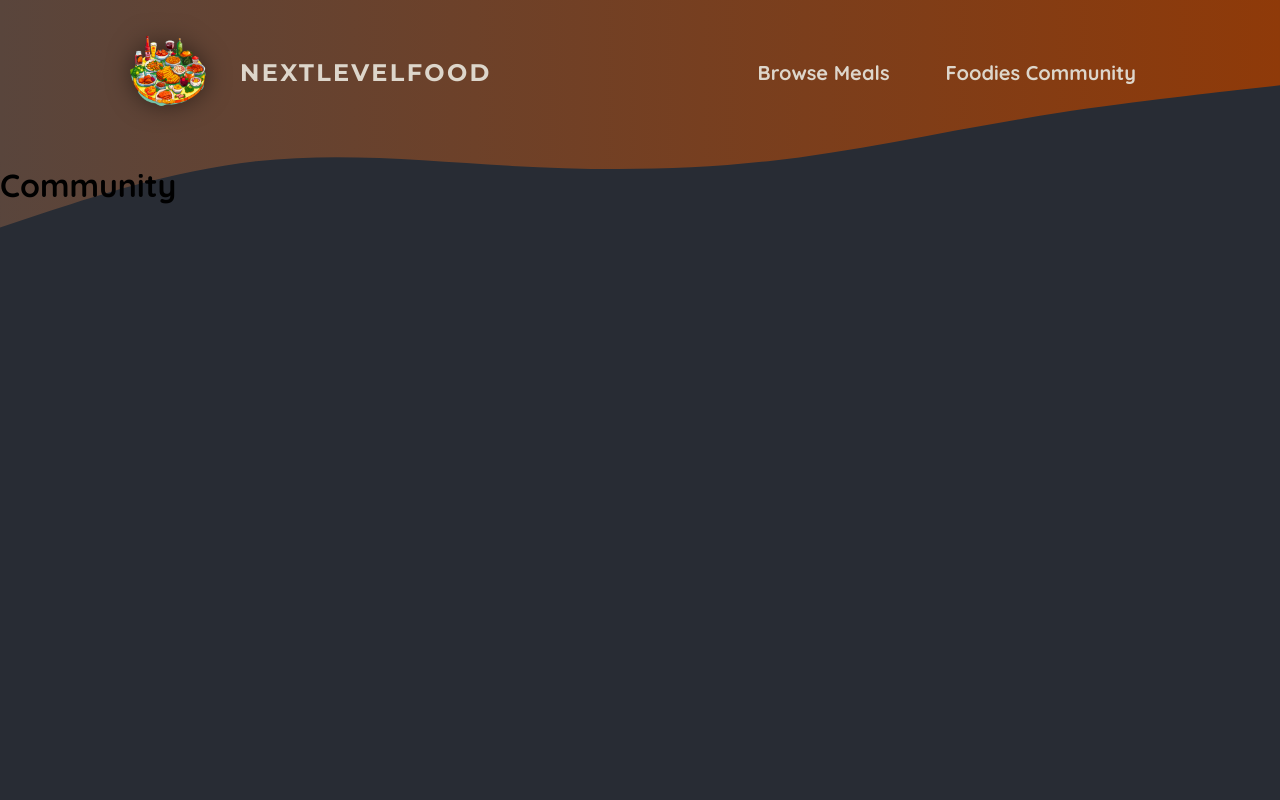
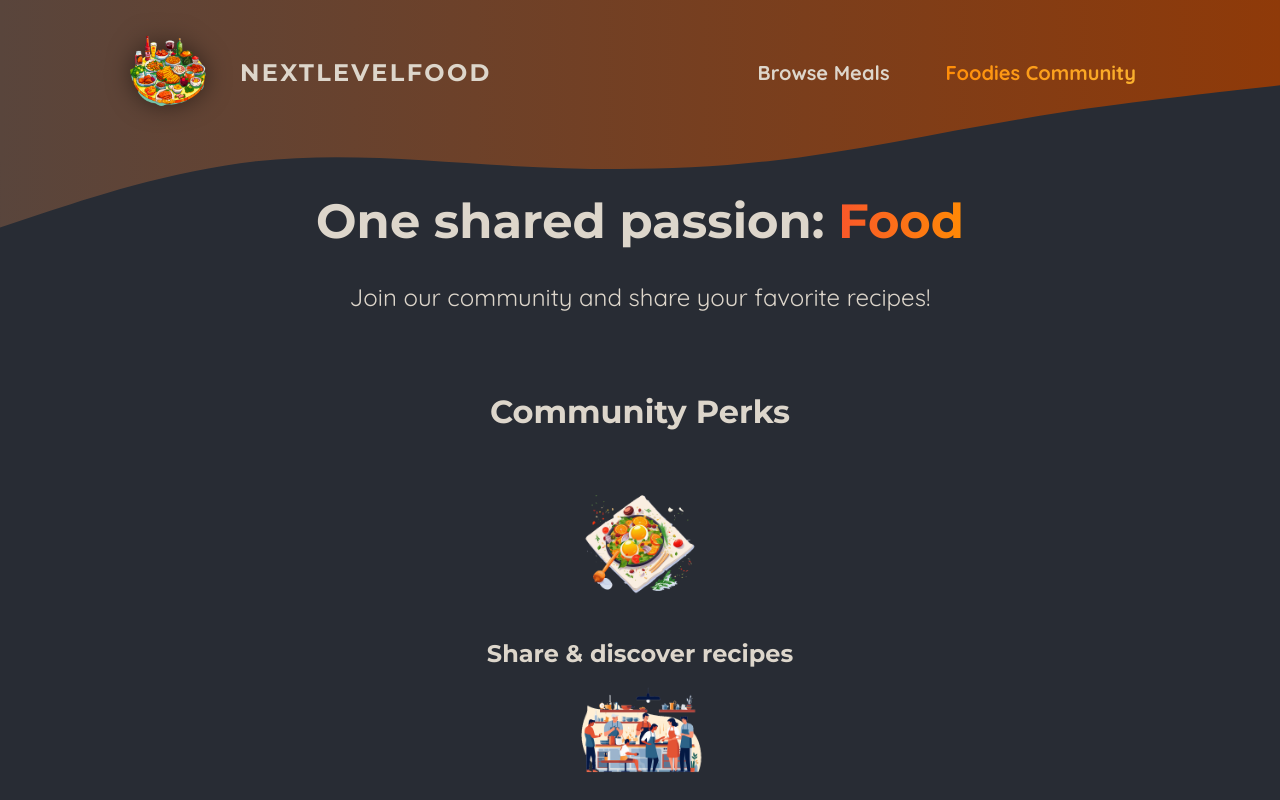
Before and after one commit to b2sdev/nextjs-practice, a Next.js app in the folder foodies-starting-project/: page /community in a window 1280 px wide. Shown: the top 800 px of the page. Built offline with nearby package versions, Linux system fonts and the light colour scheme.

Commit message:
Update the community page and the navigation

```diff
--- a/foodies-starting-project/app/community/page.js
+++ b/foodies-starting-project/app/community/page.js
@@ -1,3 +1,40 @@
+import Image from 'next/image';
+
+import mealIcon from '@/assets/icons/meal.png';
+import communityIcon from '@/assets/icons/community.png';
+import eventsIcon from '@/assets/icons/events.png';
+import classes from './page.module.css';
+
 export default function CommunityPage() {
-  return <h1>Community</h1>;
+  return (
+    <>
+      <header className={classes.header}>
+        <h1>
+          One shared passion: <span className={classes.highlight}>Food</span>
+        </h1>
+        <p>Join our community and share your favorite recipes!</p>
+      </header>
+      <main className={classes.main}>
+        <h2>Community Perks</h2>
+
+        <ul className={classes.perks}>
+          <li>
+            <Image src={mealIcon} alt="A delicious meal" />
+            <p>Share & discover recipes</p>
+          </li>
+          <li>
+            <Image src={communityIcon} alt="A crowd of people, cooking" />
+            <p>Find new friends & like-minded people</p>
+          </li>
+          <li>
+            <Image
+              src={eventsIcon}
+              alt="A crowd of people at a cooking event"
+            />
+            <p>Participate in exclusive events</p>
+          </li>
+        </ul>
+      </main>
+    </>
+  );
 }
--- /dev/null
+++ b/foodies-starting-project/app/community/page.module.css
@@ -0,0 +1,61 @@
+.header {
+  gap: 3rem;
+  margin: 3rem auto 5rem auto;
+  width: 90%;
+  max-width: 75rem;
+  color: #ddd6cb;
+  font-size: 1.5rem;
+  text-align: center;
+}
+
+.header h1 {
+  font-family: 'Montserrat', sans-serif;
+}
+
+.highlight {
+  background: linear-gradient(90deg, #f9572a, #ff8a05);
+  background-clip: text;
+  -webkit-background-clip: text;
+  -webkit-text-fill-color: transparent;
+}
+
+.main {
+  width: 90%;
+  max-width: 40rem;
+  margin: 0 auto;
+  text-align: center;
+}
+
+.main h2 {
+  font-family: 'Montserrat', sans-serif;
+  font-size: 2rem;
+  margin-bottom: 3rem;
+  color: #ddd6cb;
+}
+
+.perks {
+  list-style: none;
+  margin: 3rem 0;
+  padding: 0;
+}
+
+.perks li {
+  display: flex;
+  flex-direction: column;
+  align-items: center;
+  gap: 2rem;
+}
+
+.perks img {
+  width: 8rem;
+  height: 8rem;
+  object-fit: contain;
+}
+
+.perks p {
+  font-family: 'Montserrat', sans-serif;
+  font-size: 1.5rem;
+  font-weight: bold;
+  margin: 0;
+  color: #ddd6cb;
+}
--- a/foodies-starting-project/app/page.js
+++ b/foodies-starting-project/app/page.js
@@ -1,7 +1,7 @@
 import Link from "next/link";
 
+import ImageSlideshow from "@/components/images/image-slideshow";
 import classes from './page.module.css';
-import ImageSlideshow from "@/components/images/image-slideshow";
 
 export default function Home() {
   return (
--- a/foodies-starting-project/components/main-header/main-header.js
+++ b/foodies-starting-project/components/main-header/main-header.js
@@ -1,9 +1,10 @@
 import Link from "next/link";
 import Image from "next/image";
 
+import MainHeaderBackground from "./main-header-background";
 import logoImg from '@/assets/logo.png';
 import classes from './main-header.module.css';
-import MainHeaderBackground from "./main-header-background";
+import NavLink from "./nav-link";
 
 export default function MainHeader() {
   return (
@@ -18,10 +19,10 @@ export default function MainHeader() {
         <nav className={classes.nav}>
           <ul>
             <li>
-              <Link href="/meals">Browse Meals</Link>
+              <NavLink href="/meals">Browse Meals</NavLink>
             </li>
             <li>
-              <Link href="/community">Foodies Community</Link>
+              <NavLink href="/community">Foodies Community</NavLink>
             </li>
           </ul>
         </nav>
--- a/foodies-starting-project/components/main-header/main-header.module.css
+++ b/foodies-starting-project/components/main-header/main-header.module.css
@@ -21,30 +21,6 @@
   font-size: 1.25rem;
 }
 
-.nav a {
-  text-decoration: none;
-  color: #ddd6cb;
-  font-weight: bold;
-  padding: 0.5rem 1rem;
-  border-radius: 0.5rem;
-}
-
-.nav a:hover,
-.nav a:active {
-  background: linear-gradient(90deg, #ff8a05, #f9b331);
-  background-clip: text;
-  -webkit-background-clip: text;
-  -webkit-text-fill-color: transparent;
-  text-shadow: 0 0 18px rgba(248, 190, 42, 0.8);
-}
-
-.active {
-  background: linear-gradient(90deg, #ff8a05, #f9b331);
-  background-clip: text;
-  -webkit-background-clip: text;
-  -webkit-text-fill-color: transparent;
-}
-
 .logo {
   display: flex;
   align-items: center;
--- /dev/null
+++ b/foodies-starting-project/components/main-header/nav-link.js
@@ -0,0 +1,22 @@
+'use client';
+
+import Link from "next/link";
+import { usePathname } from "next/navigation";
+import classes from './nav-link.module.css';
+
+export default function NavLink({href, children}) {
+  const path = usePathname();
+
+  return (
+    <Link
+      href={href}
+      className={
+        path.startsWith(href)
+          ? `${classes.link} ${classes.active}`
+          : classes.link
+      }
+    >
+      {children}
+    </Link>
+  );
+}
--- /dev/null
+++ b/foodies-starting-project/components/main-header/nav-link.module.css
@@ -0,0 +1,23 @@
+.link {
+  text-decoration: none;
+  color: #ddd6cb;
+  font-weight: bold;
+  padding: 0.5rem 1rem;
+  border-radius: 0.5rem;
+}
+
+.link:hover,
+.link:active {
+  background: linear-gradient(90deg, #ff8a05, #f9b331);
+  background-clip: text;
+  -webkit-background-clip: text;
+  -webkit-text-fill-color: transparent;
+  text-shadow: 0 0 18px rgba(248, 190, 42, 0.8);
+}
+
+.active {
+  background: linear-gradient(90deg, #ff8a05, #f9b331);
+  background-clip: text;
+  -webkit-background-clip: text;
+  -webkit-text-fill-color: transparent;
+}
```
